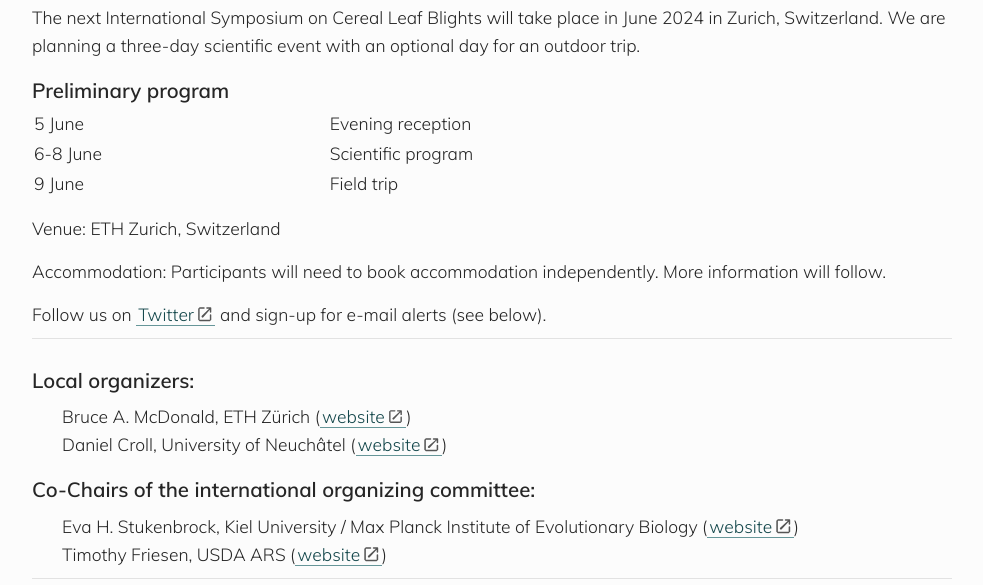
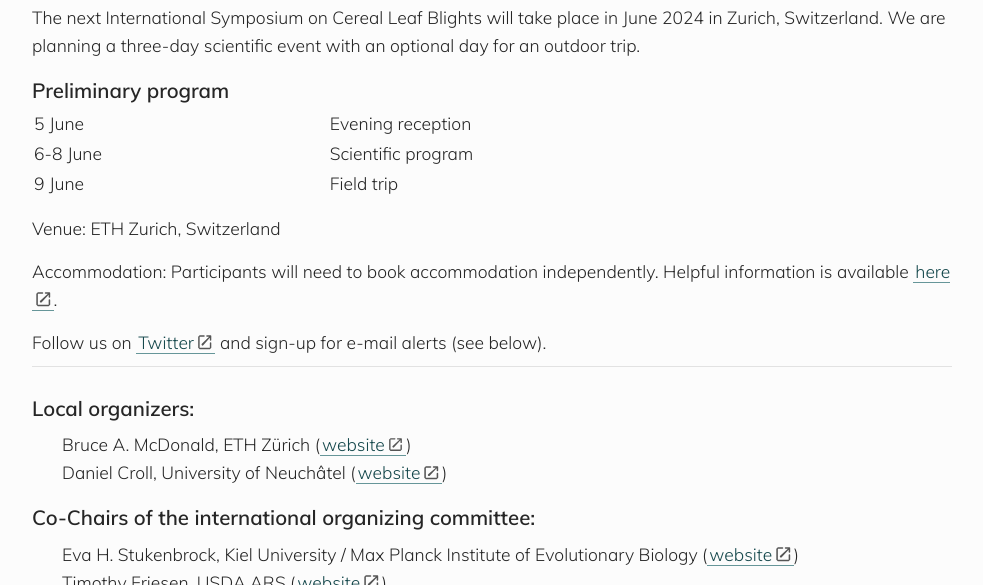
Before and after one commit to crolllab/isclb2024, a Jekyll site: the page built from index.md, in a window 1280 px wide and 900 px high, scrolled down 557 px, cut to the strip 0-585 px from the top of the window. Shown: the whole strip, without its empty margins (148-1131 px from the left). Built offline with Jekyll 4.4.1, drawn with Linux system fonts in a browser that asks for light colours; some web fonts are replaced.

Commit message:
Update index.md

```diff
--- a/index.md
+++ b/index.md
@@ -32,7 +32,7 @@
 
 Venue: ETH Zurich, Switzerland
 
-Accommodation: Participants will need to book accommodation independently. More information will follow.
+Accommodation: Participants will need to book accommodation independently. Helpful information is available [here](https://www.zuerich.com/en/visit/accommodation-in-zurich).
 
 Follow us on [Twitter](https://twitter.com/isclb2024) and sign-up for e-mail alerts (see below).
 
```
